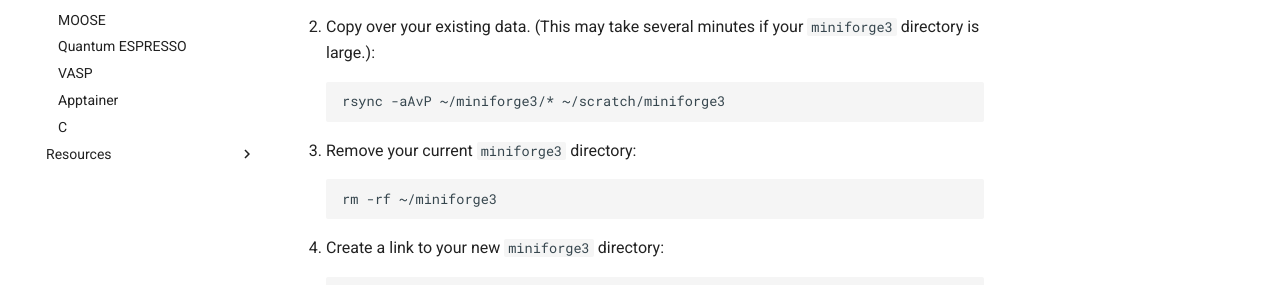
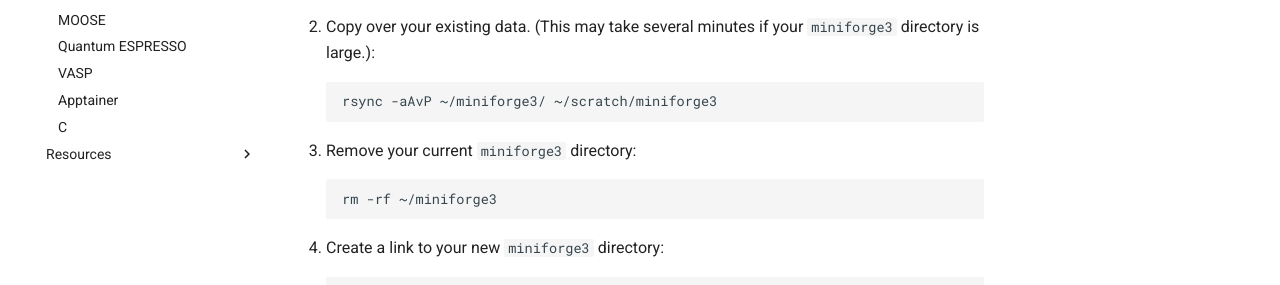
Before and after one commit to bsurc/docs, an MkDocs documentation site: the page built from docs/software/conda.md, in a window 1280 px wide and 900 px high, scrolled down 4076 px. Shown: the part 376-661 px from the top of the window. Built offline with MkDocs 1.6.1 and Material for MkDocs 9.7.7, drawn with Linux system fonts in a browser that asks for light colours.

````diff
--- a/docs/software/conda.md
+++ b/docs/software/conda.md
@@ -154,7 +154,7 @@ mkdir ~/scratch/miniforge3
 2. Copy over your existing data. (This may take several minutes if your
         `miniforge3` directory is large.):
 ```bash
-rsync -aAvP ~/miniforge3/* ~/scratch/miniforge3
+rsync -aAvP ~/miniforge3/ ~/scratch/miniforge3
 ```
 
 3. Remove your current `miniforge3` directory:
````
